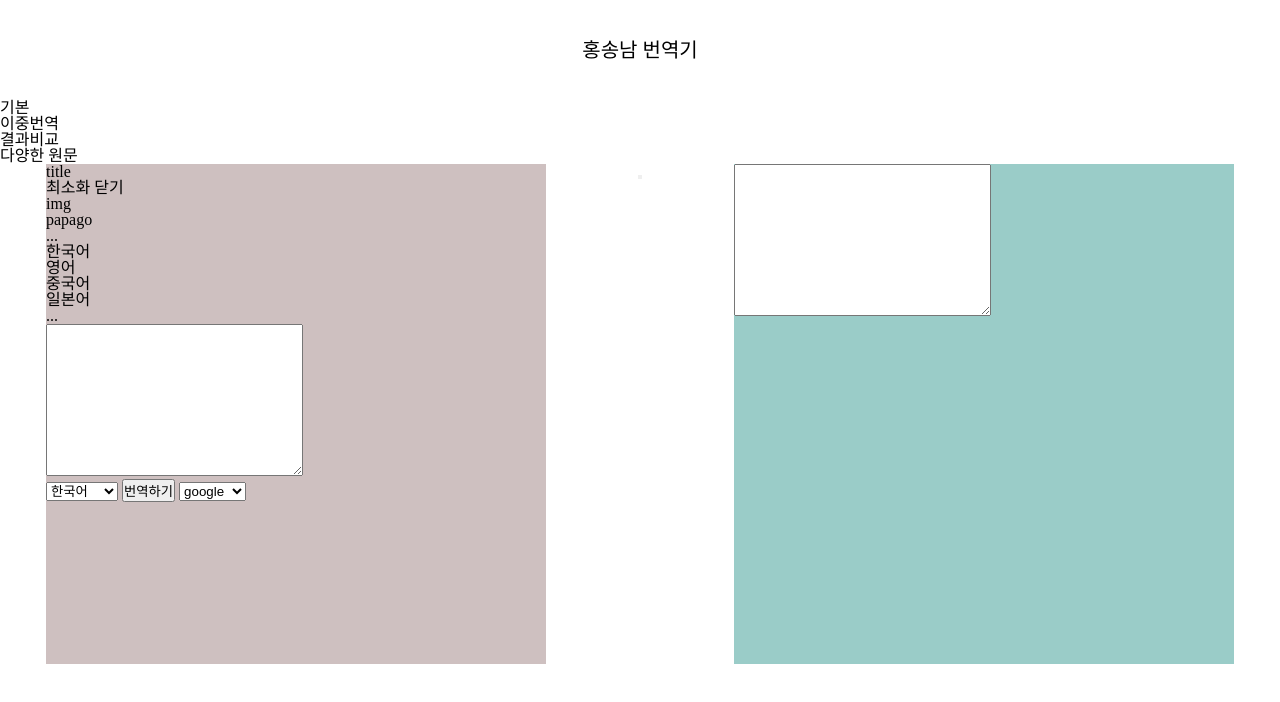
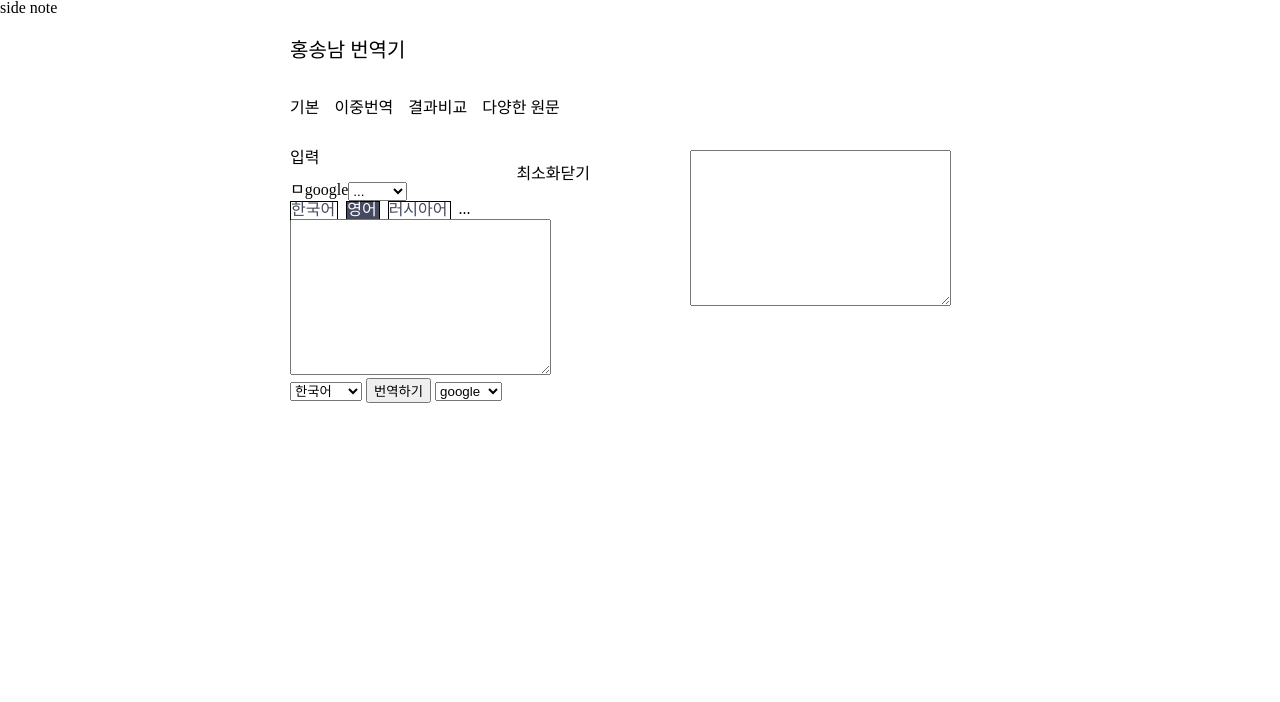
Before and after one commit to jjunyjjuny/translator, a website: page dist/index.html in a window 1280 px wide. Drawn offline with nearby package versions, Linux system fonts and the light colour scheme.

Commit message:
기능 구현을 위한 최소한의 html, css 구성

```diff
--- a/dist/index.html
+++ b/dist/index.html
@@ -5,67 +5,72 @@
     <meta name="viewport" content="width=device-width, initial-scale=1.0" />
     <title>Translator</title>
     <link rel="stylesheet" href="reset.css" />
-    <link rel="stylesheet" href="style.css">
-    <style>
-      * {
-        margin: 0;
-        padding: 0;
-      }
-      header {
-        height: 100px;
-        text-align: center;
-        line-height: 100px;
-        font-size: 20px;
-      }
-
-      .container {
-        display: flex;
-        justify-content: space-around;
-      }
-
-      .left {
-        background: #cec0c0;
-        width: 500px;
-        height: 500px;
-      }
-      .right {
-        background: #9accc8;
-        width: 500px;
-        height: 500px;
-      }
-    </style>
+    <link rel="stylesheet" href="style.css" />
+    <style></style>
     <script src="https://code.jquery.com/jquery-latest.js"></script>
   </head>
   <body>
-    <header>홍송남 번역기</header>
+    <div class="wrap flex">
+      <aside class="side_note">side note</aside>
+      <div class="container">
+        <header>
+          <h1>홍송남 번역기</h1>
+        </header>
         <nav>
-      <ul>
+          <ul class="flex">
             <li>기본</li>
             <li>이중번역</li>
             <li>결과비교</li>
             <li>다양한 원문</li>
           </ul>
         </nav>
-    <section class="container">
-      <article class="left">
-        <div>title</div>
-        <div>
-          <div class="box-menu">
+        <section class="board flex">
+          <article class="column">
+            <h2>입력</h2>
+            <article class="card">
+              <div class="card-menu flex">
                 <span>최소화</span>
                 <span>닫기</span>
               </div>
-          <div class="box-nav">
-            <div class="engine-select">
-              <div>img</div>
-              <div>papago</div>
-              <div>...</div>
+              <div class="card-nav">
+                <div class="engine-select flex">
+                  <div>ㅁ</div>
+                  <div>google</div>
+                  <select>
+                    <option value="...">...</option>
+                    <option value="google">구글</option>
+                    <option value="papago">파파고</option>
+                    <option value="kakao">카카오</option>
+                  </select>
                 </div>
-            <div class="language-select">
-              <ul>
-                <li>한국어</li>
-                <li>영어</li>
-                <li>중국어</li>
-                <li>일본어</li>
+                <div class="language-select flex">
+                  <ul class="flex">
+                    <li>
+                      <input
+                        type="radio"
+                        id="ko"
+                        value="ko"
+                        name="targetLanguages"
+                      /><label for="ko">한국어</label>
+                    </li>
+                    <li>
+                      <input
+                        type="radio"
+                        id="en"
+                        value="en"
+                        name="targetLanguages"
+                        checked
+                      /><label for="en">영어</label>
+                    </li>
+                    <li>
+                      <input
+                        type="radio"
+                        id="ru"
+                        value="ru"
+                        name="targetLanguages"
+                      /><label for="ru">러시아어</label>
+                    </li>
+
                     <li>...</li>
                   </ul>
                 </div>
@@ -78,13 +83,14 @@
                   rows="10"
                 ></textarea>
               </div>
-        </div>
+            </article>
             <div class="text">
               <select name="translate-target" id="translate-target">
                 <option value="kr">한국어</option>
                 <option value="en">영어</option>
                 <option value="ru">러시아어</option>
               </select>
+
               <button id="btn_translate">번역하기</button>
               <select name="translator-type" id="translator-type">
                 <option value="google">google</option>
@@ -93,10 +99,8 @@
               </select>
             </div>
           </article>
-      <div>
-        <button id="btn_translate"></button>
-      </div>
-      <article class="right">
+
+          <article class="column">
             <div class="translate-google">
               <textarea
                 name="translate-text"
@@ -107,6 +111,8 @@
             </div>
           </article>
         </section>
+      </div>
+    </div>
     <script src="restFront.js"></script>
   </body>
 </html>
--- a/dist/style.css
+++ b/dist/style.css
@@ -0,0 +1,85 @@
+html,
+body {
+  height: 100%;
+}
+.flex {
+  display: flex;
+}
+.wrap {
+  justify-content: center;
+  position: relative;
+  height: 100%;
+}
+
+.side_note {
+  position: absolute;
+  left: 0;
+  height: 100%;
+}
+.container {
+  display: inline-block;
+  margin: 0 auto;
+
+  margin: 0 auto;
+}
+header {
+  height: 100px;
+  line-height: 100px;
+  font-size: 20px;
+}
+nav {
+  height: 50px;
+}
+
+nav > ul > li + li {
+  margin-left: 15px;
+}
+.board {
+  justify-content: space-around;
+}
+
+.column {
+  width: 300px;
+  height: 500px;
+}
+.column + .column {
+  margin-left: 100px;
+}
+.column > h2 {
+}
+.column > .card {
+}
+.column > .card > .card-menu {
+  justify-content: flex-end;
+}
+.column > .card > .card-nav {
+}
+.column > .card > .card-nav > .engine-select {
+}
+.column > .card > .card-nav > .language-select input[type="radio"] {
+  overflow: hidden;
+  position: absolute;
+  left: -9999px;
+  width: 1px;
+  height: 1px;
+}
+.column
+  > .card
+  > .card-nav
+  > .language-select
+  input[type="radio"]:checked
+  + label {
+  background-color: #454a60;
+  color: #fff;
+}
+.column > .card > .card-nav > .language-select label {
+  display: inline-block;
+  width: 100%;
+  height: 100%;
+  color: #454a60;
+  cursor: pointer;
+  border: 1px solid black;
+}
+.column > .card > .card-nav > .language-select li + li {
+  margin-left: 10px;
+}
```
Lines whose indentation alone changed are shown as unchanged.
